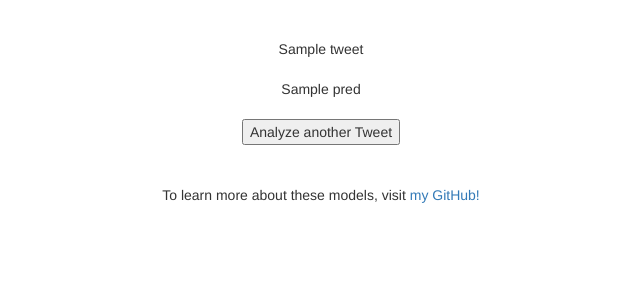
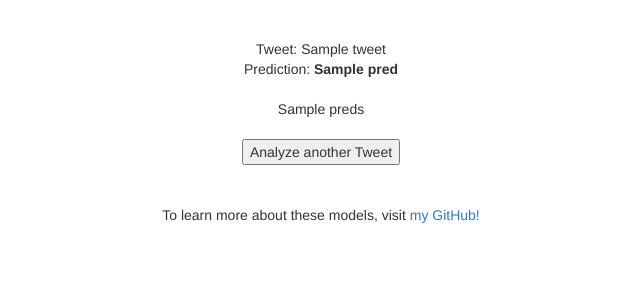
Before and after one commit to elsaVelazquez/airline_tweets_nlp, a Flask app: template templates/demo_predict.html in a window 1280 px wide. Shown: the part 51-351 px from the top of the page, without its empty margins (319-959 px from the left). Run offline with Flask 2, Linux system fonts and the light colour scheme; the template is opened without the code that fills it: most values are stand-ins (such as "Sample title", 1, 10 or a date in 2020); some libraries are stand-ins or nearby versions.

Commit message:
app updates

```diff
--- a/app.py
+++ b/app.py
@@ -23,8 +23,9 @@ def demo():
 @app.route('/demo_predict', methods=['POST'])
 def my_form_post():
     text = request.form['tweet']
-    df = predict_one(text).to_html(classes='table table-hover')
-    return render_template('demo_predict.html', pred=df, tweet=text)
+    df = predict_one(text)
+    html_df = df.to_html(classes='table table-hover')
+    return render_template('demo_predict.html', pred=df['Prediction']['Ensemble'],preds=html_df, tweet=text)
 
 if __name__ == '__main__':
     app.run(host='0.0.0.0', port=8080, threaded=True)
--- a/templates/demo_predict.html
+++ b/templates/demo_predict.html
@@ -57,9 +57,11 @@
     <div class="container">
 
       <div class="starter-template">
-        {{tweet}}
+        Tweet: {{tweet}}
+        <br>
+        Prediction: <b>{{pred}}</b>
         <br><br>
-        {{pred | safe}}
+        {{preds | safe}}
         <br><br>
         <form action="../demo">
           <input type="submit" value="Analyze another Tweet" />
```
